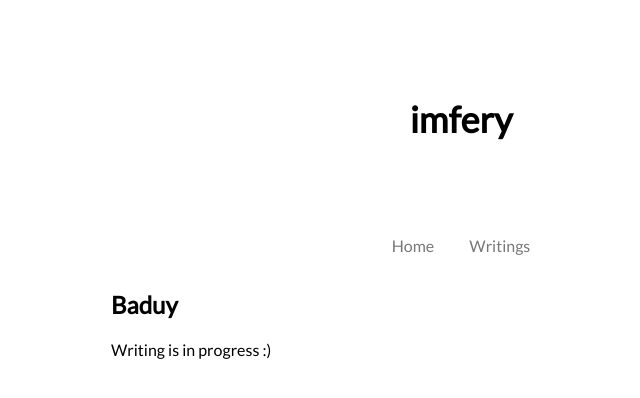
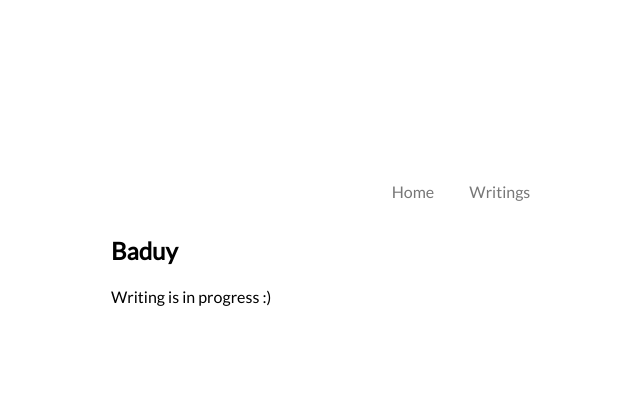
Before and after one commit to imfery/imfery.github.io, a Jekyll site: the page built from baduy.md, in a window 1280 px wide. Shown: the top 398 px of the page, without its empty margins (179-819 px from the left). Built offline with Jekyll 4.4.1, drawn with Linux system fonts in a browser that asks for light colours; nearby versions of some CDN libraries.

Commit message:
Update page.html

```diff
--- a/_layouts/page.html
+++ b/_layouts/page.html
@@ -9,17 +9,26 @@
 <body>
     <main class="page-content" aria-label="Content">
       <div class="wrapper">
+
             <div class="header">
                 <br>
                 <br>
                 <br>
                 <br>
+                {% if page.writing != true %}
                 <h2 class="profile-name">imfery</h2>
                 <br>
                 <br>
                 <span style="display:block;">{{page.message}}</span>
                 <br>
                 <br>
+
+                {% else %}
+                <br>
+                <br>
+                <br>
+                <br>
+                {% endif %}
 
                 <div class="pure-menu pure-menu-horizontal pure-menu-scrollable">
                     <ul class="pure-menu-list">
```
